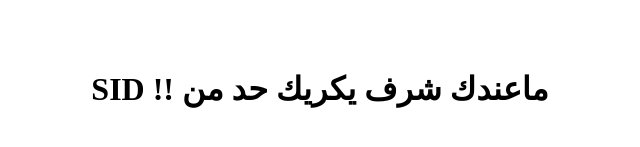
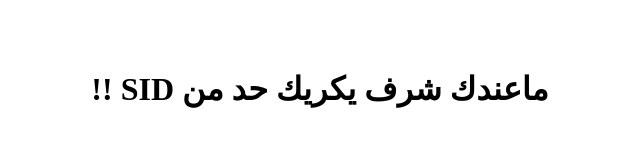
Before and after one commit to OussaMe1/SID_RO, a plain HTML site: page index.html in a window 1280 px wide. Shown: the part 183-330 px from the top of the page, 320-960 px from the left. Drawn offline with Linux system fonts and the light colour scheme.

Commit message:
Update index.html

```diff
--- a/index.html
+++ b/index.html
@@ -4,6 +4,6 @@
     <title>Message Page</title>
 </head>
 <body>
-    <h1 style="text-align: center; margin-top: 20%;"> SID !! ماعندك شرف يكريك حد من</h1>
+    <h1 style="text-align: center; margin-top: 20%;"> !! SID ماعندك شرف يكريك حد من</h1>
 </body>
 </html>
```
